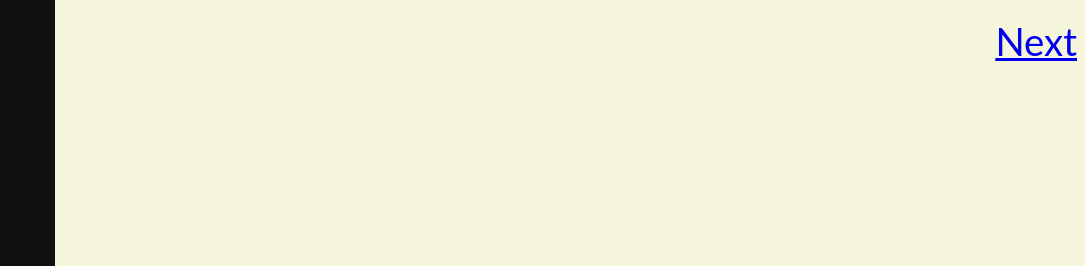
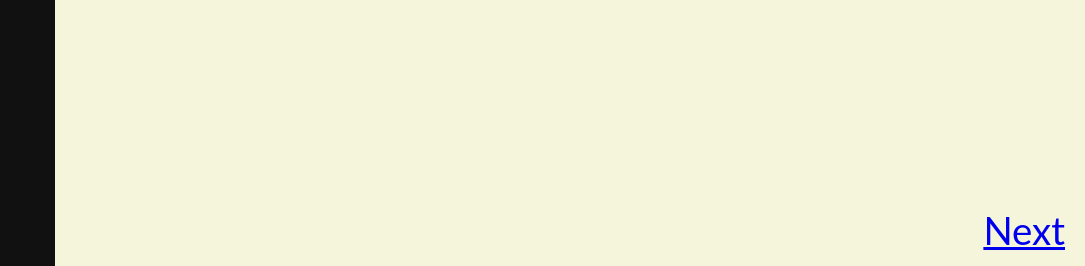
Before and after one commit to branboyo/ChildrenSTT, a Flask app: page /alpha.html in a window 1280 px wide. Shown: the part 534-800 px from the top of the page, without its empty margins (195-1280 px from the left). Run offline with Flask 2, Linux system fonts and the light colour scheme.

```diff
--- a/templates/alpha.html
+++ b/templates/alpha.html
@@ -71,5 +71,5 @@
 
   </body>
 
-  <a href="apple.html" style="float: right; font-size:3vw">Next</a>
+  <a href="apple.html" style="position: absolute; right: 20px; bottom: 1vw; font-size:3vw">Next</a>
 </html>
```
